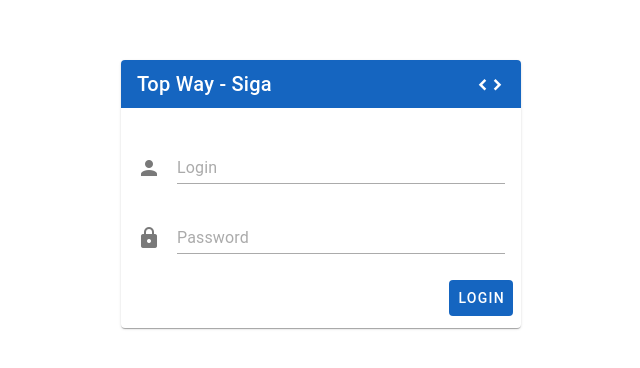
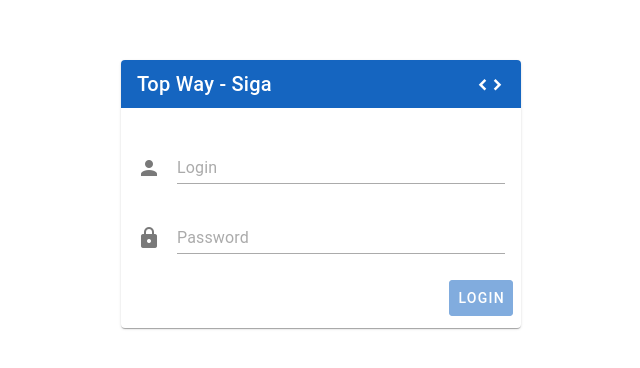
Before and after one commit to dsjesus/portfolio-vue, a Vue app: page / in a window 1280 px wide. Shown: the part 206-574 px from the top of the page, without its empty margins (319-959 px from the left). Built offline with nearby package versions, Linux system fonts and the light colour scheme.

Commit message:
Implementação de validação nso campo de texto para deixar o botão desabilitado.

```diff
--- a/src/views/Login.vue
+++ b/src/views/Login.vue
@@ -28,7 +28,7 @@
           ></v-text-field>
         </v-card-text>
         <v-card-actions class="d-flex justify-end pt-0">
-          <v-btn :loading="loading" type="submit" variant="flat" color="blue-darken-3">Login</v-btn>
+          <v-btn :disabled="singInButtonDisable" :loading="loading" type="submit" variant="flat" color="blue-darken-3">Login</v-btn>
         </v-card-actions>
       </v-form>
     </v-card>
@@ -37,28 +37,32 @@
 
 <script setup lang="ts">
 import { ref } from 'vue'
-//@ts-ignore
 import { authUser } from '@/repository/AuthRepository'
 import { useAlertsStore } from '@/stores'
 import { useRouter } from 'vue-router'
+import {computed} from "vue"
 
 const router = useRouter()
-
 const store = useAlertsStore()
 const { openAlert } = store
 const userData = ref({
-  username: '',
-  password: ''
+  username: "",
+  password: ""
 })
 const loading = ref(false)
 const form = ref<HTMLFormElement>()
+
+const singInButtonDisable = computed(() => {
+      return userData.value.username <= 0 || userData.value.password <= 0 || !form;
+})
+
 async function login(event: any) {
   const { valid } = await form.value?.validate()
   loading.value = true
   authUser(userData.value.username, userData.value.password)
     .then((res: any) => {
       openAlert(res.data.message, 'success')
-      router.push({name: "home"})
+      router.push({ name: 'home' })
     })
     .catch((error) => {
       openAlert(error.data.message, 'error')
```
